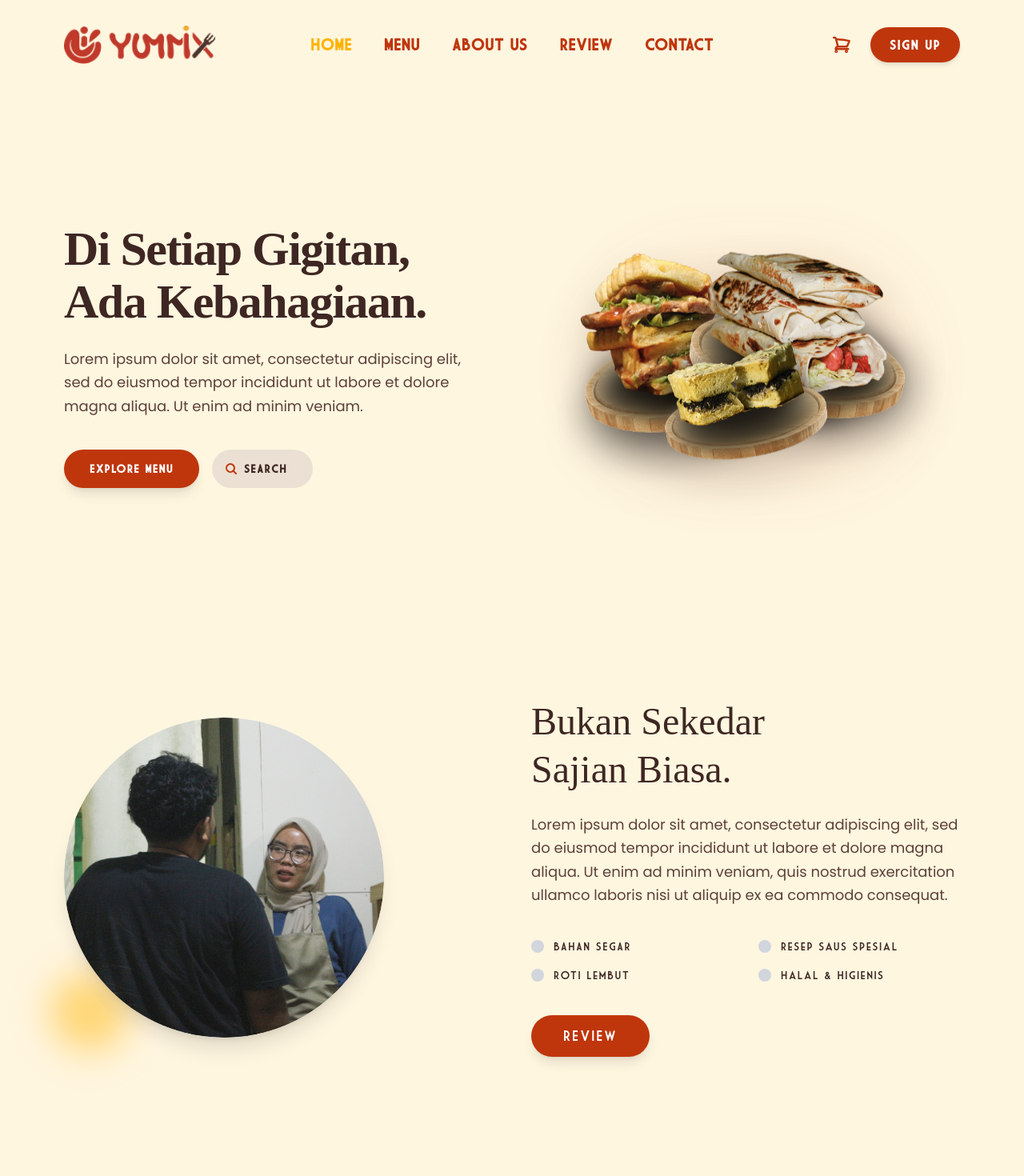
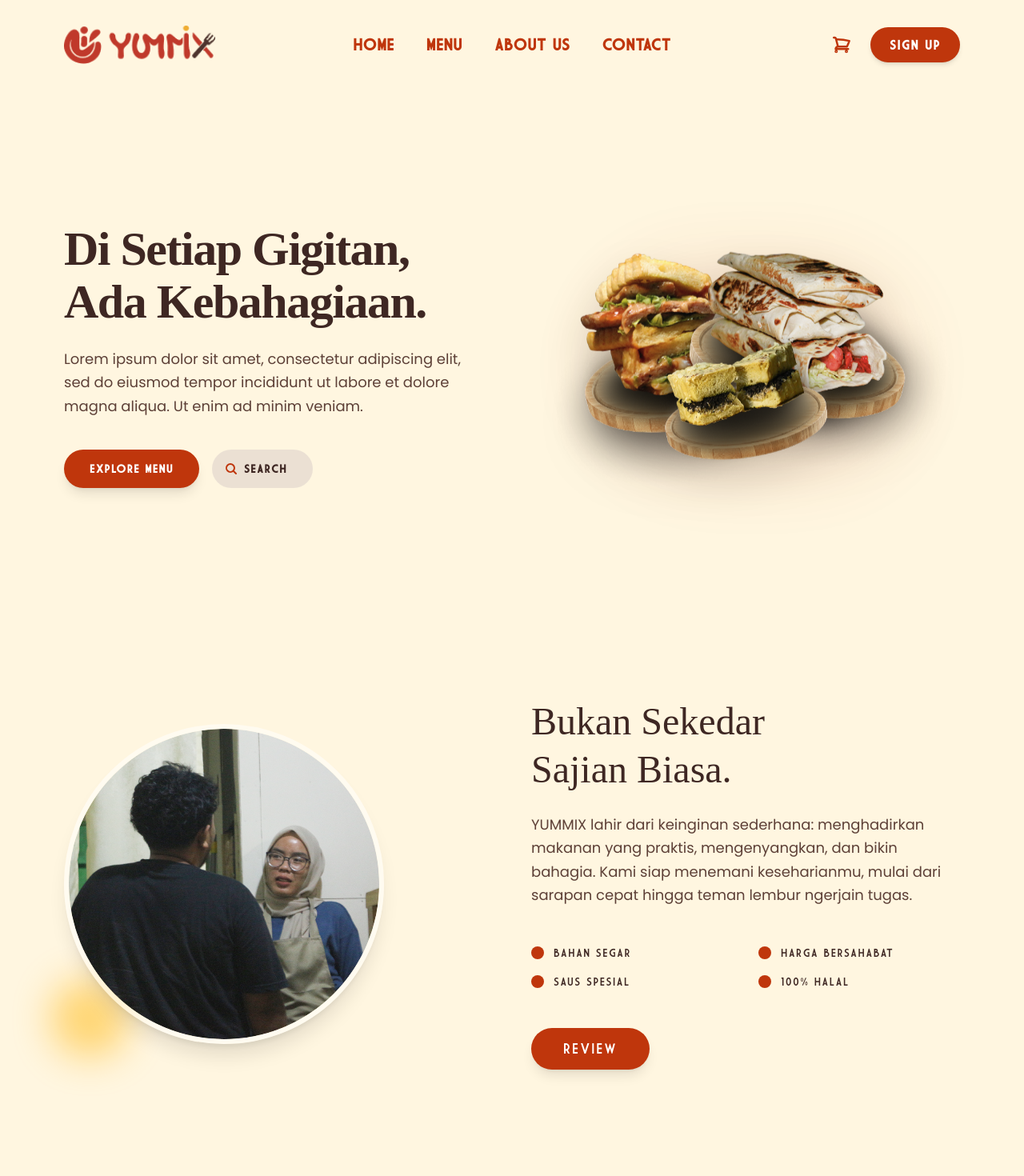
Before and after one commit to azrlb23/yummix-fnd, a Vue app: page / in a window 1280 px wide. Shown: the top 1470 px of the page at 80% size. Built offline with nearby package versions, Linux system fonts and the light colour scheme; a web font is replaced by a local one.

Commit message:
Adding Review Modal also Routing to Scroll..

```diff
--- a/src/components/AboutSection.vue
+++ b/src/components/AboutSection.vue
@@ -1,60 +1,68 @@
 <script setup>
+import { ref } from 'vue'
 import aboutImage from '@/assets/about-image.png'
+import ReviewModal from '@/components/ReviewModal.vue'
+
+// 2. State untuk mengontrol modal
+const showReviewModal = ref(false)
 </script>
 
 <template>
-  <section id="about" class="w-full py-20 px-6 lg:px-20 bg-[#FFF6E0] pb-50">
-    <div class="max-w-7xl mx-auto w-full grid md:grid-cols-2 gap-12 items-center delay-200">
+  <section id="about" class="w-full py-20 px-6 lg:px-20 bg-[#FFF6E0]">
+    <div class="max-w-7xl mx-auto w-full grid md:grid-cols-2 gap-12 items-center">
 
       <div v-animate class="relative flex justify-center md:justify-start">
-        <div class="w-[300px] h-[300px] md:w-[400px] md:h-[400px] rounded-full overflow-hidden shadow-xl">
-          <img
-            :src="aboutImage"
-            alt="About Yummix"
-            class="w-full h-full object-cover"
-          />
+        <div class="w-[300px] h-[300px] md:w-[400px] md:h-[400px] rounded-full overflow-hidden border-[6px] border-white/50 shadow-xl">
+          <img :src="aboutImage" alt="About Yummix" class="w-full h-full object-cover" />
         </div>
-
         <div class="absolute -bottom-4 -left-4 w-24 h-24 bg-[#FFB300] rounded-full -z-10 opacity-50 blur-xl"></div>
       </div>
 
-      <div v-animate class="text-left space-y-6">
-        <h2 class="font-potta text-4xl md:text-5xl text-[#3E2723] leading-tight">
-          Bukan Sekedar <br>
-          Sajian Biasa.
+      <div class="text-left space-y-6">
+        <h2 v-animate class="font-potta text-4xl md:text-5xl text-[#3E2723] leading-tight delay-200">
+          Bukan Sekedar <br> Sajian Biasa.
         </h2>
 
-        <p class="font-poppins text-[#5D4037] text-base md:text-lg leading-relaxed">
-          Lorem ipsum dolor sit amet, consectetur adipiscing elit, sed do eiusmod
-          tempor incididunt ut labore et dolore magna aliqua. Ut enim ad minim
-          veniam, quis nostrud exercitation ullamco laboris nisi ut aliquip ex ea
-          commodo consequat.
+        <p v-animate class="font-poppins text-[#5D4037] text-base md:text-lg leading-relaxed delay-300">
+          YUMMIX lahir dari keinginan sederhana: menghadirkan makanan yang praktis,
+          mengenyangkan, dan bikin bahagia. Kami siap menemani keseharianmu,
+          mulai dari sarapan cepat hingga teman lembur ngerjain tugas.
         </p>
 
-        <div class="grid grid-cols-2 gap-y-4 gap-x-8 py-4">
+        <div v-animate class="grid grid-cols-2 gap-y-4 gap-x-8 py-6 delay-500">
           <div class="flex items-center gap-3">
-            <span class="w-4 h-4 rounded-full bg-gray-300"></span>
+            <span class="w-4 h-4 rounded-full bg-[#BF360C]"></span>
             <span class="font-market text-[#3E2723] text-sm tracking-widest">BAHAN SEGAR</span>
           </div>
           <div class="flex items-center gap-3">
-            <span class="w-4 h-4 rounded-full bg-gray-300"></span>
-            <span class="font-market text-[#3E2723] text-sm tracking-widest">Resep Saus Spesial</span>
+            <span class="w-4 h-4 rounded-full bg-[#BF360C]"></span>
+            <span class="font-market text-[#3E2723] text-sm tracking-widest">HARGA BERSAHABAT</span>
           </div>
           <div class="flex items-center gap-3">
-            <span class="w-4 h-4 rounded-full bg-gray-300"></span>
-            <span class="font-market text-[#3E2723] text-sm tracking-widest">Roti Lembut</span>
+            <span class="w-4 h-4 rounded-full bg-[#BF360C]"></span>
+            <span class="font-market text-[#3E2723] text-sm tracking-widest">SAUS SPESIAL</span>
           </div>
           <div class="flex items-center gap-3">
-            <span class="w-4 h-4 rounded-full bg-gray-300"></span>
-            <span class="font-market text-[#3E2723] text-sm tracking-widest">Halal & Higienis</span>
+            <span class="w-4 h-4 rounded-full bg-[#BF360C]"></span>
+            <span class="font-market text-[#3E2723] text-sm tracking-widest">100% HALAL</span>
           </div>
         </div>
 
-        <button class="bg-[#BF360C] text-white px-10 py-3 rounded-full font-market text-lg shadow-lg hover:bg-[#9E2B09] hover:scale-105 transition-all">
+        <button
+          @click="showReviewModal = true"
+          v-animate
+          class="bg-[#BF360C] text-white px-10 py-3 rounded-full font-market text-lg shadow-lg hover:bg-[#9E2B09] hover:scale-105 transition-all text-center delay-700"
+        >
           REVIEW
         </button>
       </div>
 
     </div>
+
+    <ReviewModal
+      :is-open="showReviewModal"
+      @close="showReviewModal = false"
+    />
+
   </section>
 </template>
--- a/src/components/NavbarSection.vue
+++ b/src/components/NavbarSection.vue
@@ -4,11 +4,10 @@ import { RouterLink } from 'vue-router'
 import logoImg from '@/assets/logo-yummix.png'
 
 const navLinks = [
-  { name: 'HOME', path: '/', active: true },
-  { name: 'MENU', path: '#', active: false },
-  { name: 'ABOUT US', path: '#', active: false },
-  { name: 'REVIEW', path: '#', active: false },
-  { name: 'CONTACT', path: '#', active: false },
+  { name: 'HOME', path: '/' },
+  { name: 'MENU', path: '/menu' },
+  { name: 'ABOUT US', path: '/#about' },
+  { name: 'CONTACT', path: '/#contact' },
 ]
 
 const isMenuOpen = ref(false)
--- /dev/null
+++ b/src/components/ReviewModal.vue
@@ -0,0 +1,78 @@
+<script setup>
+import { defineProps, defineEmits } from 'vue'
+const props = defineProps({
+  isOpen: Boolean
+})
+
+const emit = defineEmits(['close'])
+
+const closeModal = () => {
+  emit('close')
+}
+</script>
+
+<template>
+  <Teleport to="body">
+
+    <div
+      v-if="isOpen"
+      class="fixed inset-0 z-[999] flex items-center justify-center bg-black/40 backdrop-blur-sm transition-opacity p-4"
+      @click.self="closeModal"
+    >
+
+      <div class="w-full max-w-2xl bg-white rounded-xl overflow-hidden shadow-2xl transform transition-all scale-100">
+
+        <div class="bg-[#C62E2E] px-6 py-4 flex justify-between items-center">
+          <h3 class="font-potta text-white text-xl tracking-wider uppercase">
+            Review
+          </h3>
+          <button @click="closeModal" class="text-white hover:text-gray-200 transition-colors">
+            <svg xmlns="http://www.w3.org/2000/svg" fill="none" viewBox="0 0 24 24" stroke-width="3" stroke="currentColor" class="w-6 h-6">
+              <path stroke-linecap="round" stroke-linejoin="round" d="M6 18 18 6M6 6l12 12" />
+            </svg>
+          </button>
+        </div>
+
+        <div class="p-8 bg-white">
+
+          <div class="flex gap-6">
+            <textarea
+              class="w-full h-48 bg-[#F2F0E4] rounded-xl p-4 text-[#3E2723] font-poppins focus:outline-none focus:ring-2 focus:ring-[#C62E2E]/50 resize-none placeholder-[#3E2723]/40"
+              placeholder="Tulis pengalaman makanmu disini..."
+            ></textarea>
+
+            <div class="flex-shrink-0">
+              <div class="w-12 h-12 rounded-full overflow-hidden border-2 border-[#C62E2E]">
+                <img src="https://i.pravatar.cc/150?img=3" alt="User" class="w-full h-full object-cover">
+              </div>
+            </div>
+          </div>
+
+          <div class="flex justify-end mt-6">
+            <button
+              @click="closeModal"
+              class="bg-[#C62E2E] text-white font-market px-8 py-2 rounded-full shadow-md hover:bg-[#A02626] transition-transform hover:scale-105 tracking-wider"
+            >
+              SEND
+            </button>
+          </div>
+
+        </div>
+
+      </div>
+    </div>
+
+  </Teleport>
+</template>
+
+<style scoped>
+.v-enter-active,
+.v-leave-active {
+  transition: opacity 0.3s ease;
+}
+
+.v-enter-from,
+.v-leave-to {
+  opacity: 0;
+}
+</style>
--- a/src/router/index.js
+++ b/src/router/index.js
@@ -1,5 +1,6 @@
 import { createRouter, createWebHistory } from 'vue-router'
 import HomeView from '../views/HomeView.vue'
+import MenuView from '../views/MenuView.vue'
 
 const router = createRouter({
   history: createWebHistory(import.meta.env.BASE_URL),
@@ -9,7 +10,32 @@ const router = createRouter({
       name: 'home',
       component: HomeView,
     },
+    {
+      path: '/menu',
+      name: 'menu',
+      component: () => import('../views/HomeView.vue')
+    },
+    {
+      path: '/menu',
+      name: 'menu',
+      component: MenuView
+    },
   ],
+  scrollBehavior(to, from, savedPosition) {
+    if (savedPosition) {
+      return savedPosition
+    }
+
+    if (to.hash) {
+      return {
+        el: to.hash,
+        behavior: 'smooth',
+        top: 0
+      }
+    }
+
+    return { top: 0 }
+  }
 })
 
 export default router
--- /dev/null
+++ b/src/views/MenuView.vue
@@ -0,0 +1,15 @@
+<script setup>
+import NavbarSection from '@/components/NavbarSection.vue'
+import FooterSection from '@/components/FooterSection.vue'
+</script>
+
+<template>
+  <div class="min-h-screen w-full bg-[#FFF6E0] flex flex-col">
+    <NavbarSection />
+
+    <div class="flex-grow flex items-center justify-center">
+      <h1 class="font-potta text-4xl text-[#3E2723]">Halaman Menu (Coming Soon)</h1>
+    </div>
+
+  </div>
+</template>
```
